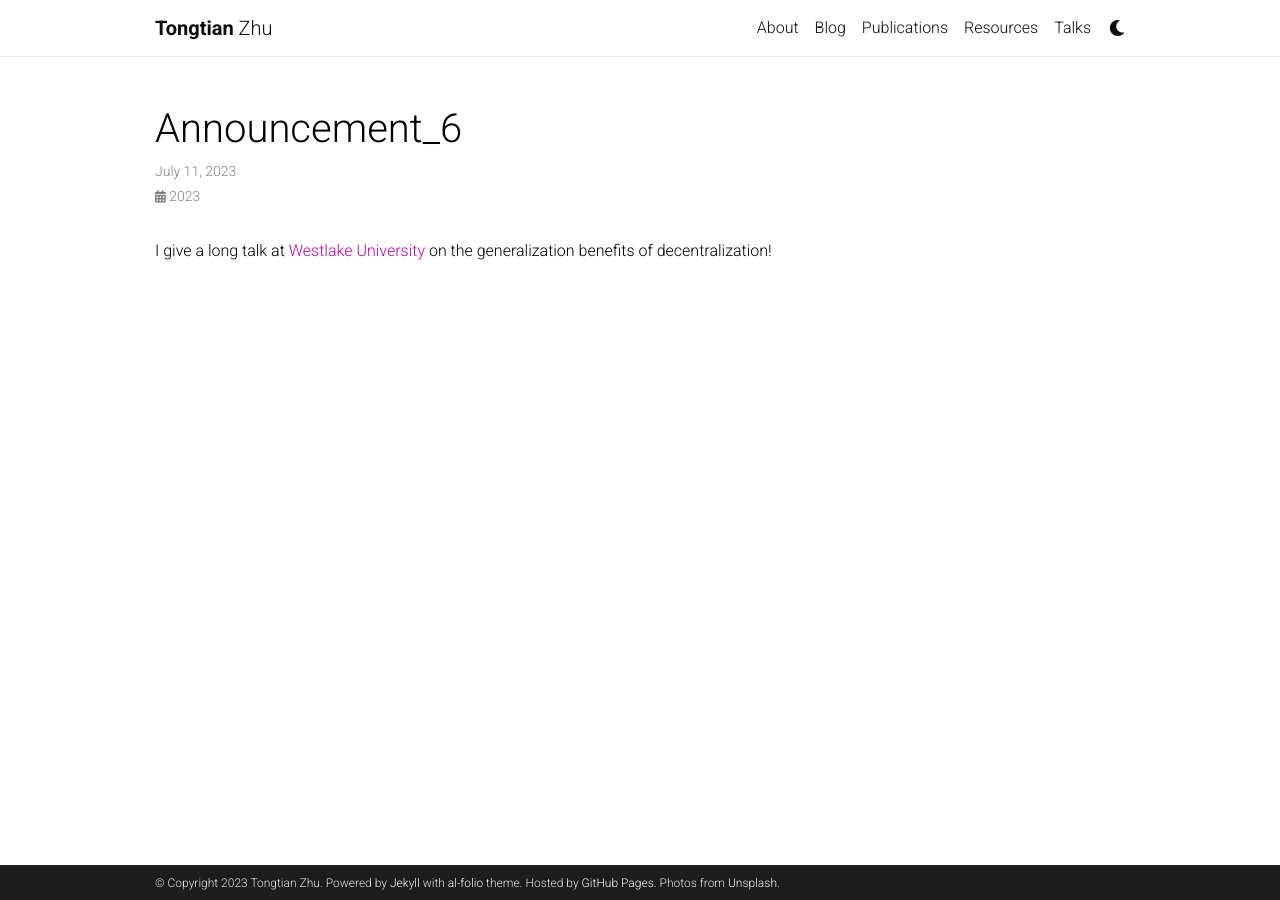
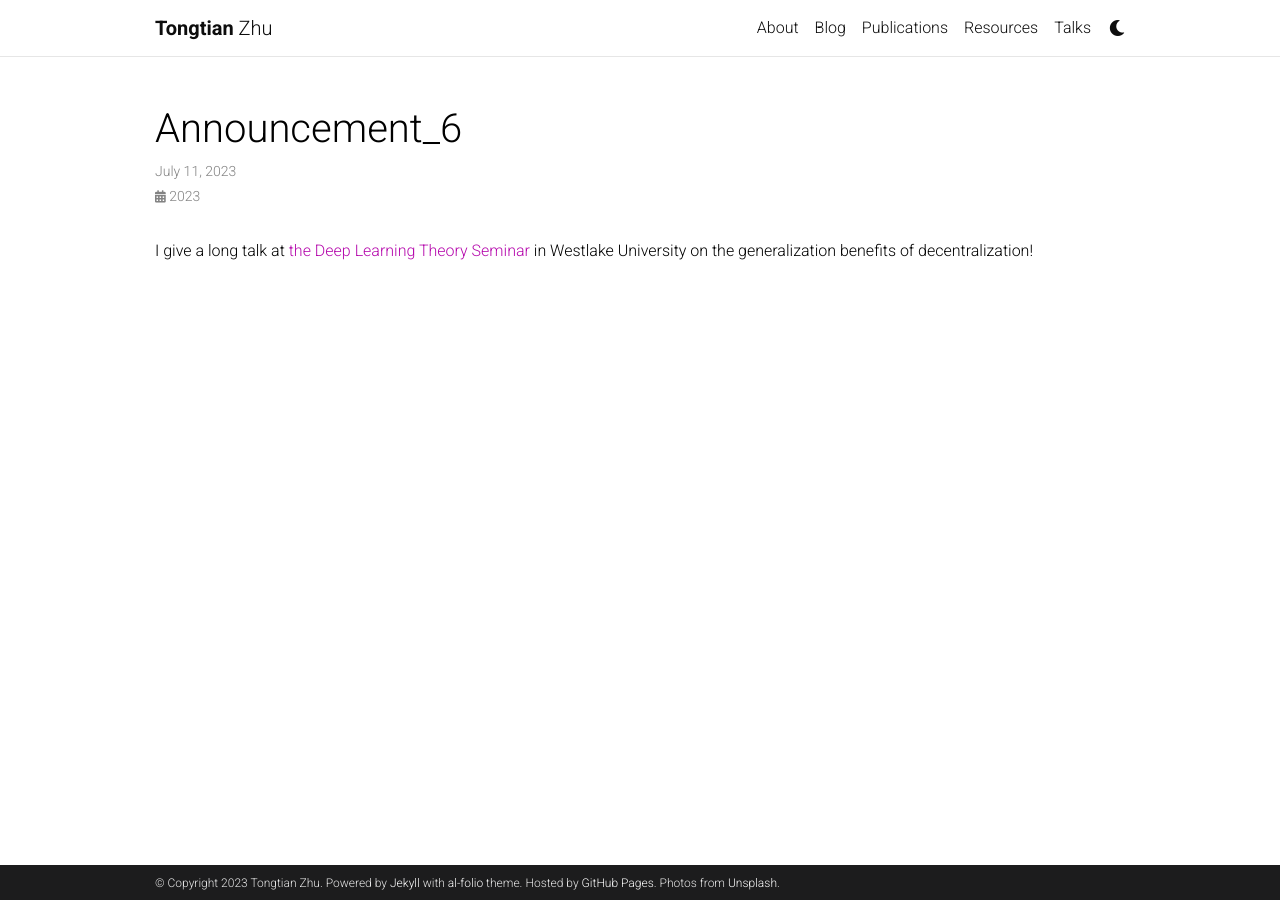
Before and after one commit to Raiden-Zhu/Raiden-Zhu.github.io, a Jekyll site: the page built from _news/announcement_6.md, in a window 1280 px wide. Built offline with Jekyll 4.4.1, drawn with Linux system fonts in a browser that asks for light colours; comment, search, counter and statistics services are not loaded; a style sheet for code colours, icons or effects is not loaded.

Commit message:
Update announcement_6.md

```diff
--- a/_news/announcement_6.md
+++ b/_news/announcement_6.md
@@ -5,4 +5,4 @@
 related_posts: false
 ---
 
-I give a long talk at [<span style="color: #B509AC;">Westlake University</span>](https://dlt-seminar.github.io/) on the generalization benefits of decentralization!
+I give a long talk at [<span style="color: #B509AC;">the Deep Learning Theory Seminar</span>](https://dlt-seminar.github.io/) in Westlake University on the generalization benefits of decentralization!
```
